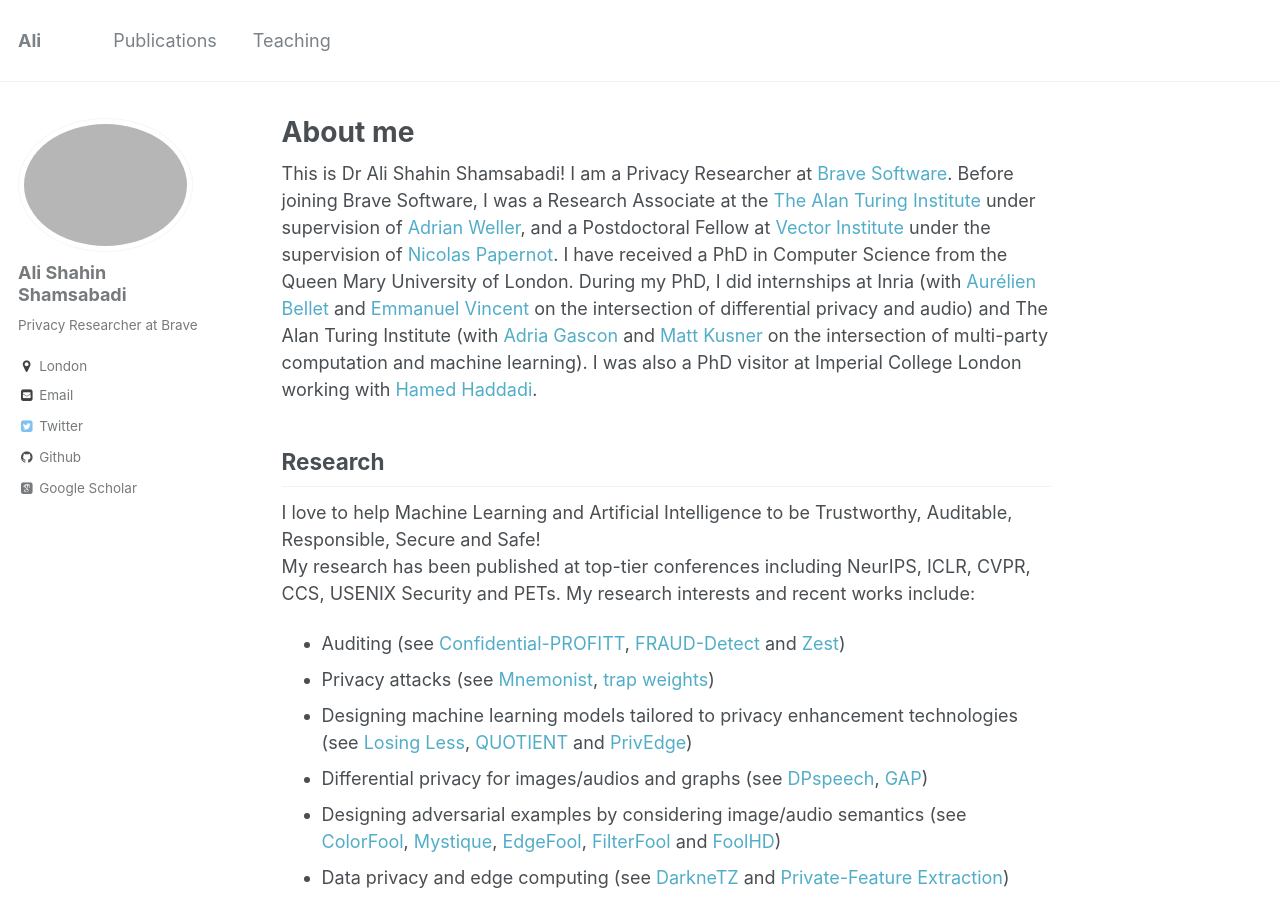
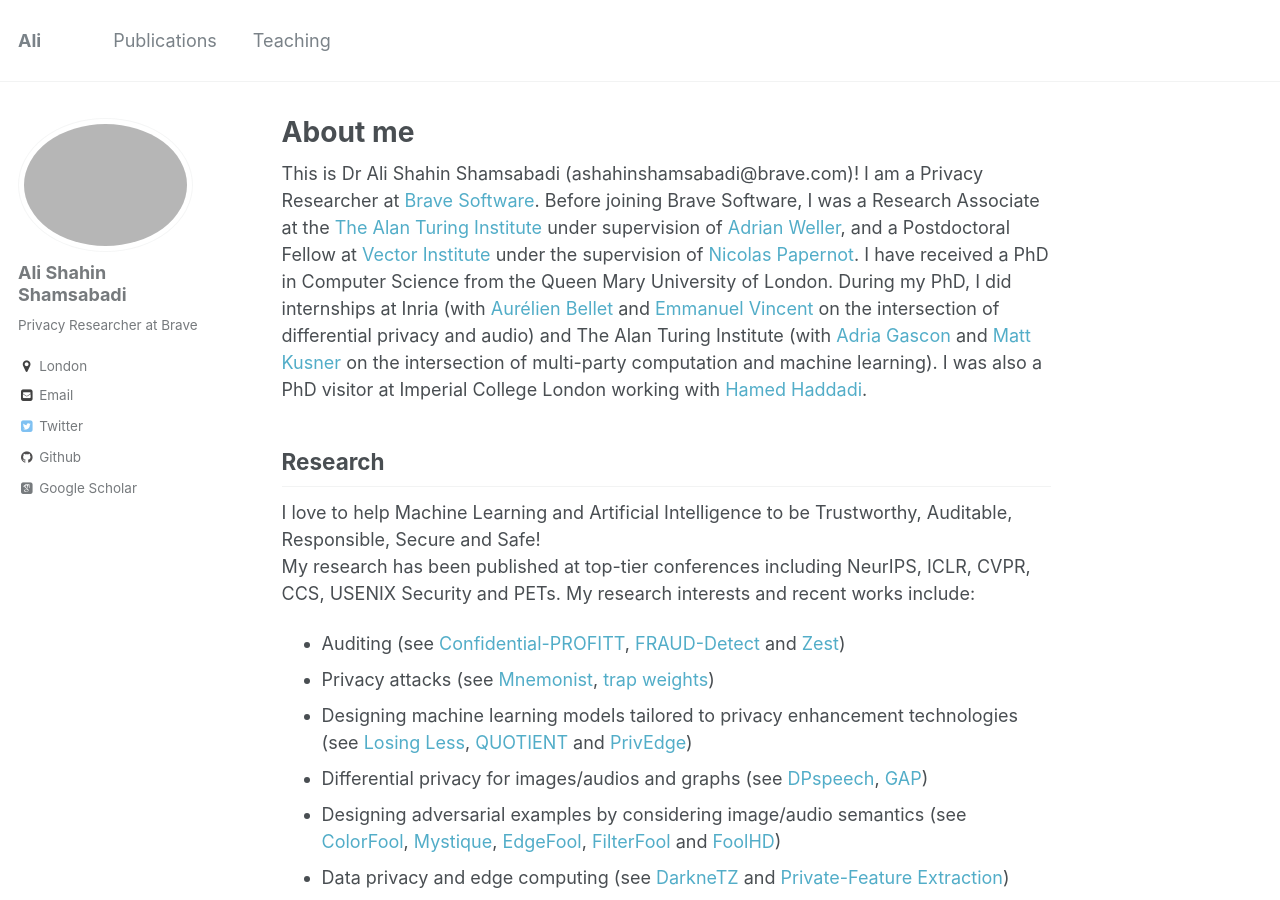
Before and after one commit to AliShahin/AliShahin.github.io, a Jekyll site: the page built from _pages/about.md, in a window 1280 px wide and 900 px high. Built offline with Jekyll 4.4.1, drawn with Linux system fonts in a browser that asks for light colours; some web fonts are replaced.

Commit message:
Update about.md

```diff
--- a/_pages/about.md
+++ b/_pages/about.md
@@ -8,7 +8,7 @@ redirect_from:
   - /about.html
 ---
 
-This is Dr Ali Shahin Shamsabadi! I am a Privacy Researcher at [Brave Software](https://brave.com). Before joining Brave Software, I was a Research Associate at the [The Alan Turing Institute](https://www.turing.ac.uk) under supervision of [Adrian Weller](http://mlg.eng.cam.ac.uk/adrian/), and a Postdoctoral Fellow at [Vector Institute](https://vectorinstitute.ai) under the supervision of [Nicolas Papernot](https://www.papernot.fr).
+This is Dr Ali Shahin Shamsabadi (ashahinshamsabadi@brave.com)! I am a Privacy Researcher at [Brave Software](https://brave.com). Before joining Brave Software, I was a Research Associate at the [The Alan Turing Institute](https://www.turing.ac.uk) under supervision of [Adrian Weller](http://mlg.eng.cam.ac.uk/adrian/), and a Postdoctoral Fellow at [Vector Institute](https://vectorinstitute.ai) under the supervision of [Nicolas Papernot](https://www.papernot.fr).
 I have received a PhD in Computer Science from the Queen Mary University of London. During my PhD, I did internships at Inria (with [Aurélien Bellet](http://researchers.lille.inria.fr/abellet/) and [Emmanuel Vincent](https://members.loria.fr/EVincent/) on the intersection of differential privacy and audio) and The Alan Turing Institute (with [Adria Gascon](https://www.lsi.upc.edu/~agascon/) and [Matt Kusner](https://mkusner.github.io) on the intersection of multi-party computation and machine learning). I was also a PhD visitor at Imperial College London working with [Hamed Haddadi](https://www.imperial.ac.uk/people/h.haddadi).
 
 ## Research
```
